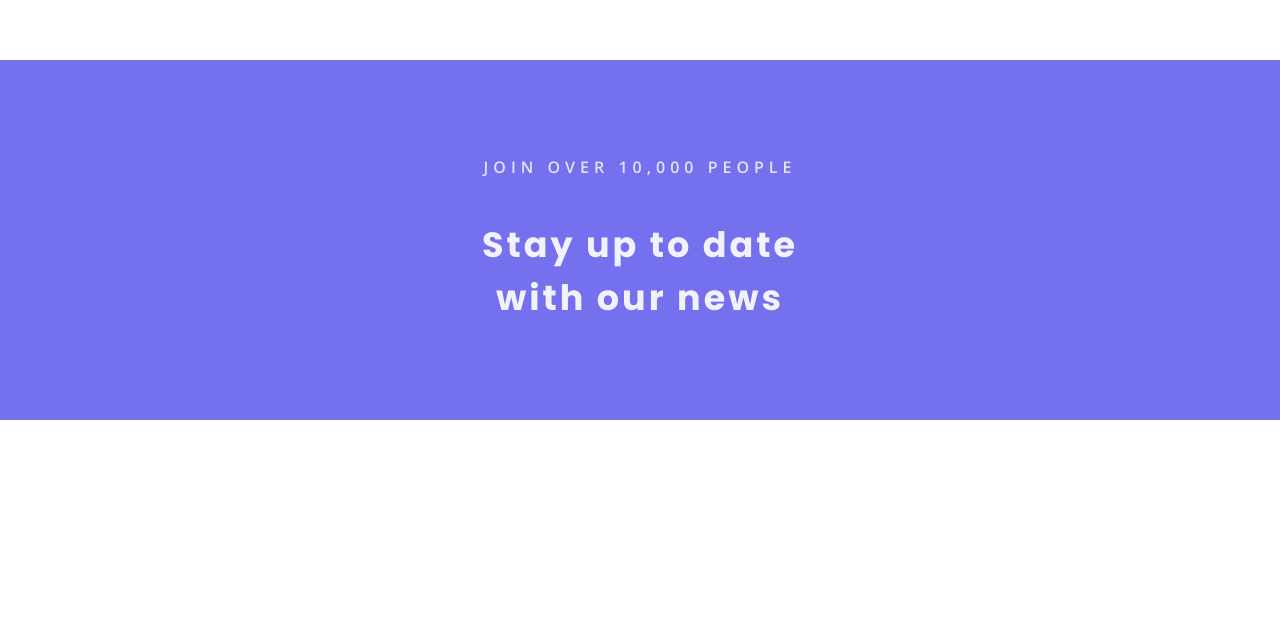
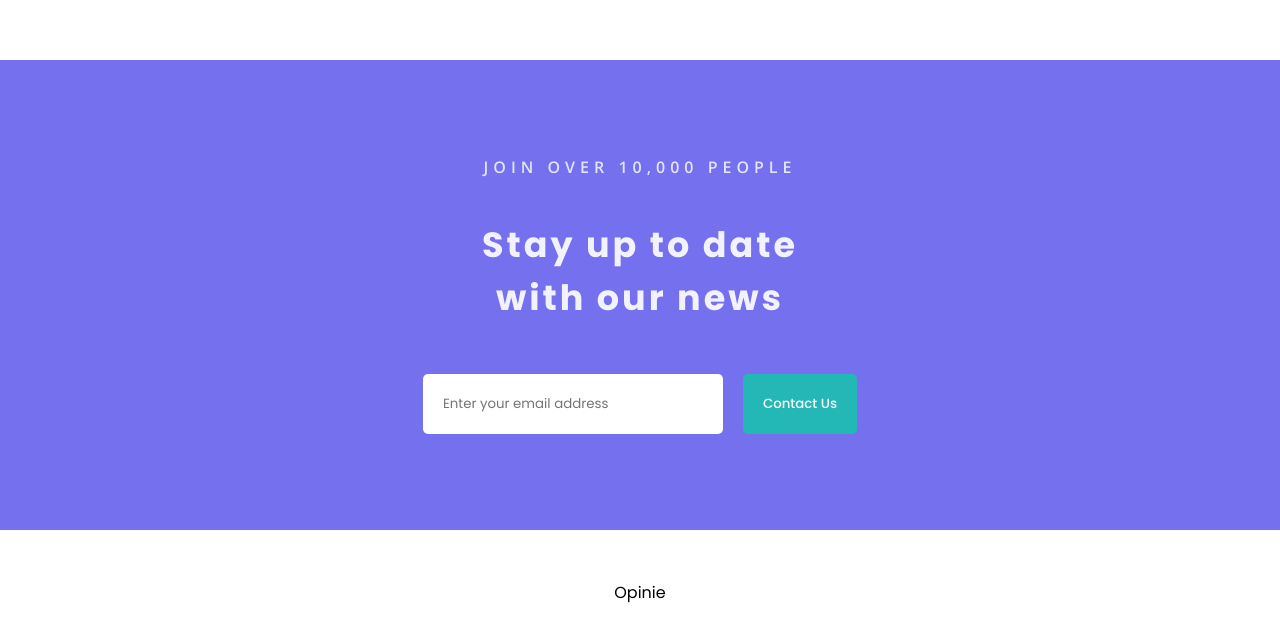
Before and after one commit to Mrsfab09/ProMail, a React (Vite) app: page / in a window 1280 px wide. Shown: the part 2489-3127 px from the top of the page. Before the commit the page ends 2909 px from the top, so only its background shows below. Built offline with nearby package versions, Linux system fonts and the light colour scheme.

Commit message:
adding section opinions and finish look section cta

```diff
--- a/src/App.jsx
+++ b/src/App.jsx
@@ -4,6 +4,7 @@ import { Faq } from "./components/FAQ/Faq";
 import { Features } from "./components/Features/Features";
 import { Hero } from "./components/Hero/Hero";
 import { NavBar } from "./components/NavBar/NavBar";
+import { Opinions } from "./components/Opinions/Opinions";
 
 function App() {
   return (
@@ -14,6 +15,7 @@ function App() {
         <Features />
         <Faq />
         <Cta />
+        <Opinions />
       </main>
     </>
   );
--- a/src/components/Cta/Cta.jsx
+++ b/src/components/Cta/Cta.jsx
@@ -6,6 +6,10 @@ export function Cta() {
       <div className={styles.container}>
         <p>Join over 10,000 people</p>
         <h2>Stay up to date with our news</h2>
+        <form className={styles.form}>
+          <input type="text" placeholder="Enter your email address" />
+          <button>Contact Us</button>
+        </form>
       </div>
     </section>
   );
--- a/src/components/Cta/Cta.module.css
+++ b/src/components/Cta/Cta.module.css
@@ -6,6 +6,7 @@
   flex-direction: column;
   align-items: center;
   text-align: center;
+  margin-bottom: 50px;
 }
 .container {
   background-color: #3e38e8b7;
@@ -30,3 +31,35 @@
   color: rgba(255, 255, 255, 0.911);
   letter-spacing: 3px;
 }
+.container input {
+  min-width: 300px;
+  padding: 20px;
+  border: none;
+  border-radius: 5px;
+}
+.container button {
+  width: 100%;
+  max-width: 120px;
+  padding: 20px;
+  border-radius: 5px;
+  border: none;
+  background-color: #00d79eb2;
+  color: white;
+  font-weight: 500;
+  font-size: 0.833rem;
+  cursor: pointer;
+}
+.form {
+  display: flex;
+  align-items: center;
+  gap: 20px;
+  margin-top: 50px;
+}
+/* .formInput {
+  position: relative;
+}
+.formInput label {
+  position: absolute;
+  left: 1.2rem;
+  top: 30%;
+} */
--- /dev/null
+++ b/src/components/Opinions/Opinions.jsx
@@ -0,0 +1,9 @@
+import styles from "./Opinions.module.css";
+
+export function Opinions() {
+  return (
+    <section className={styles.sectionOpinions}>
+      <div>Opinie</div>
+    </section>
+  );
+}
--- /dev/null
+++ b/src/components/Opinions/Opinions.module.css
@@ -0,0 +1,6 @@
+.sectionOpinions {
+  height: 600px;
+  background-color: transparent;
+  display: flex;
+  justify-content: center;
+}
--- a/src/views/Login/Login.jsx
+++ b/src/views/Login/Login.jsx
@@ -11,6 +11,8 @@ import { Brand } from "../../components/Brand/Brand";
 import { Center } from "../../components/Center/Center";
 
 export function Login() {
+  // const apiUrl = import.meta.env.VITE_API_URL || "http://localhost:3000/users/";
+
   const [isUsername, setIsUsername] = useState("");
   const [isPassword, setIsPassword] = useState("");
 
@@ -19,13 +21,11 @@ export function Login() {
   const ProceedLogin = (e) => {
     e.preventDefault();
     if (validate()) {
-      // console.log("Login");
       fetch("http://localhost:3000/users/" + isUsername)
         .then((res) => {
           return res.json();
         })
         .then((resp) => {
-          // console.log(resp);
           if (Object.keys(resp).length === 0) {
             toast.error("Please enter valid username");
           } else {
```
Also changed, not shown: 1 other file (tests, documents, lock files or other folders).
